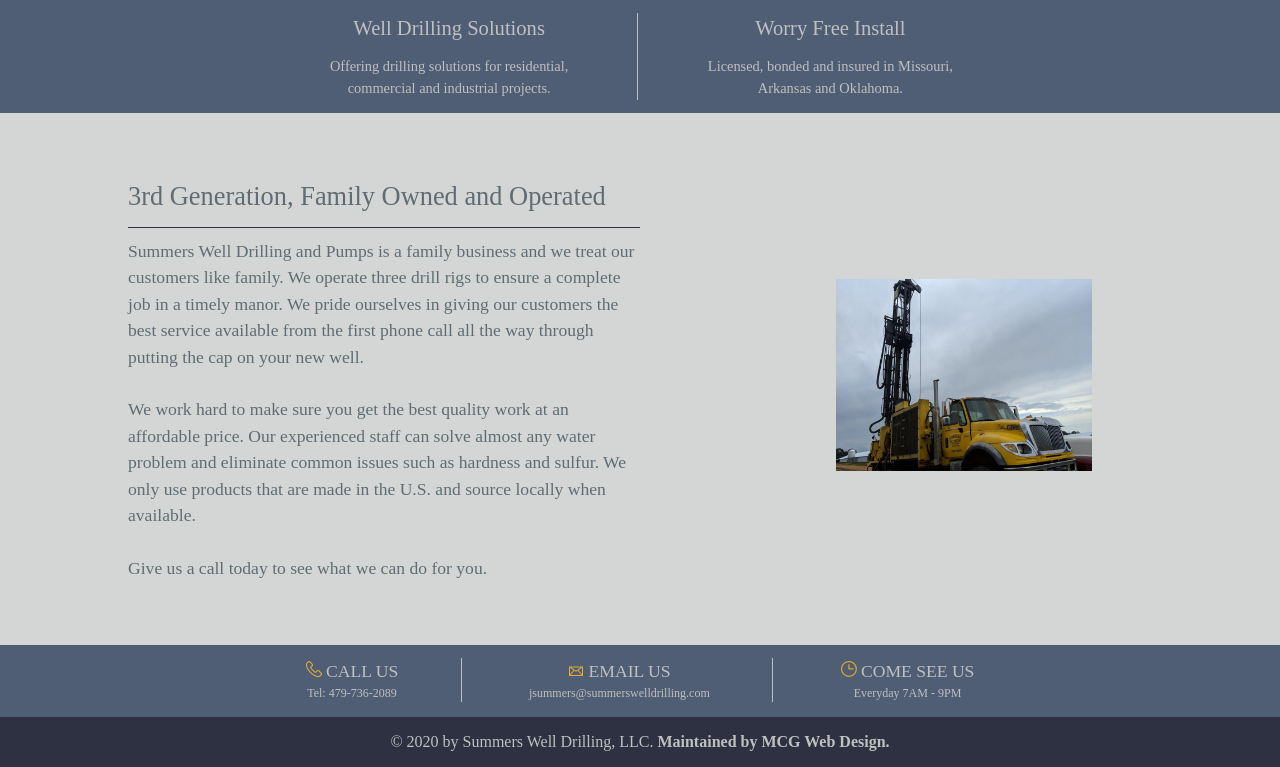
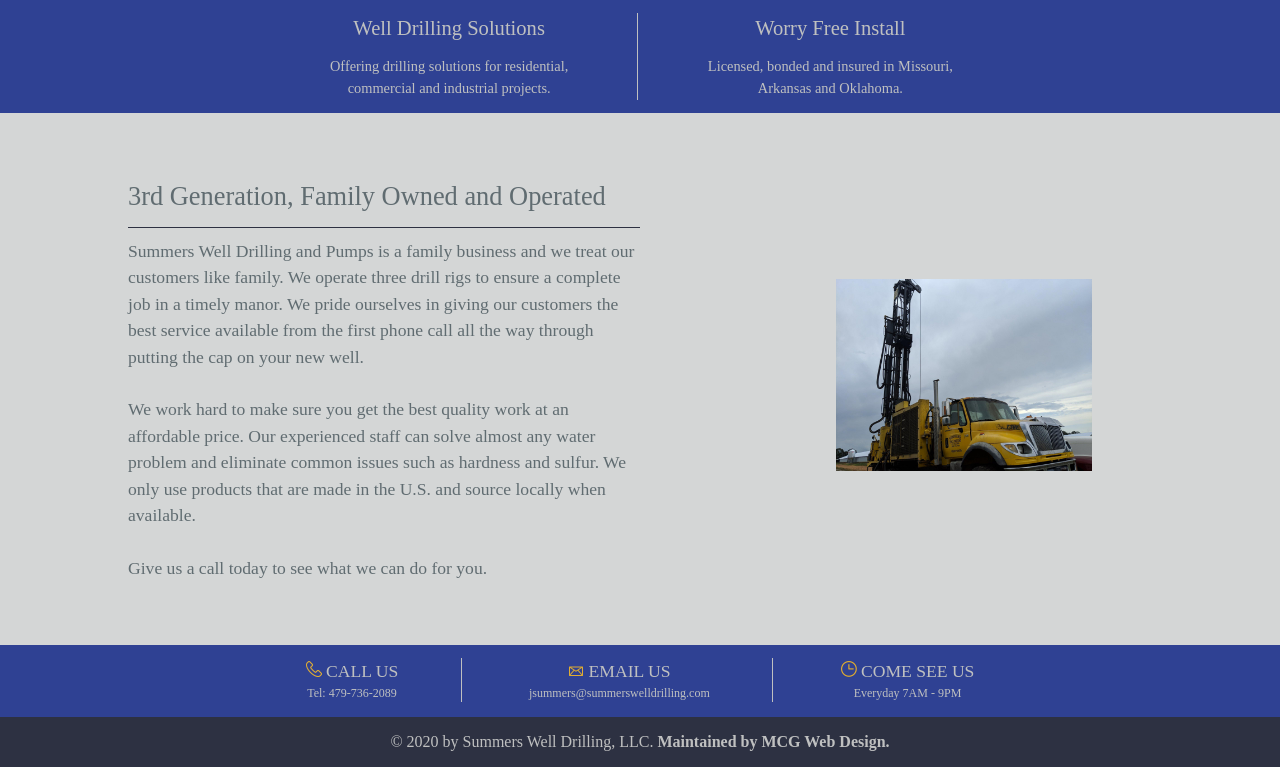
Before and after one commit to jamess999888/SummersDrilling, a Jekyll site: the page built from index.md, in a window 1280 px wide. Shown: the part 622-1389 px from the top of the page. Built offline with Jekyll 4.4.1, drawn with Linux system fonts in a browser that asks for light colours; our own code applies the rules of GitHub Pages for plain Markdown files.

Commit message:
changing header color

```diff
--- a/css/style.css
+++ b/css/style.css
@@ -569,7 +569,7 @@ a:hover {
 }
 
 .page-header {
-    background-color: #4F5D75;
+    background-color: #2F4193;
     padding: 1%;
     display: flex;
     justify-content: center;
@@ -820,7 +820,7 @@ a:hover {
 
 .contact-info-footer,
 .mid-page-lists {
-    background-color: #4F5D75;
+    background-color: #2F4193;
     color: #BFC0C0;
     width: 100%;
     padding: 1%;
```
